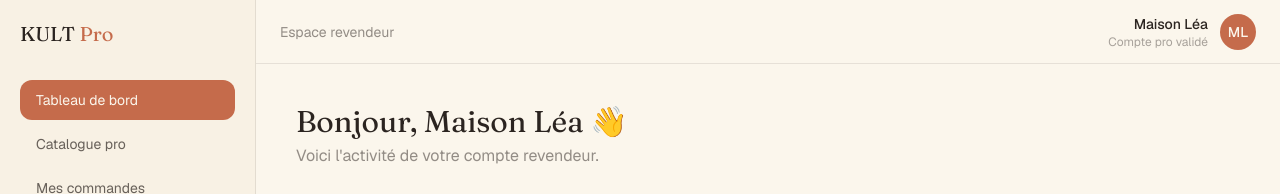
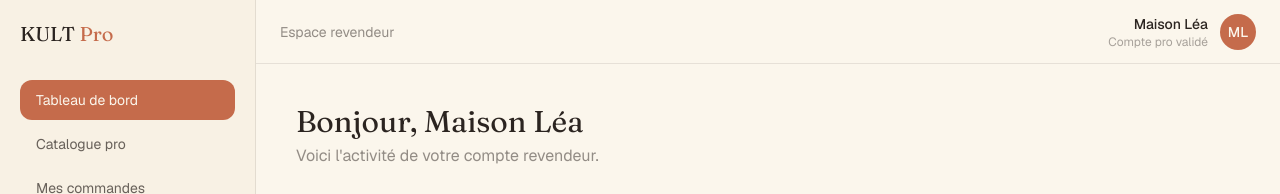
Before and after one commit to Benbecker69/kult-collection-web, a Next.js app: page /compte/entreprise in a window 1280 px wide. Shown: the top 194 px of the page. Built offline with nearby package versions, Linux system fonts and the light colour scheme.

Commit message:
[chore] tidy dashboard greeting

```diff
--- a/src/app/(b2b-app)/compte/entreprise/page.tsx
+++ b/src/app/(b2b-app)/compte/entreprise/page.tsx
@@ -23,7 +23,7 @@ export default async function DashboardPage() {
   return (
     <div className="mx-auto max-w-5xl">
       <div className="animate-fade-up">
-        <h1 className="font-display text-3xl text-ink">Bonjour, Maison Léa 👋</h1>
+        <h1 className="font-display text-3xl text-ink">Bonjour, Maison Léa</h1>
         <p className="mt-1 text-ink/50">Voici l&apos;activité de votre compte revendeur.</p>
       </div>
 
```
